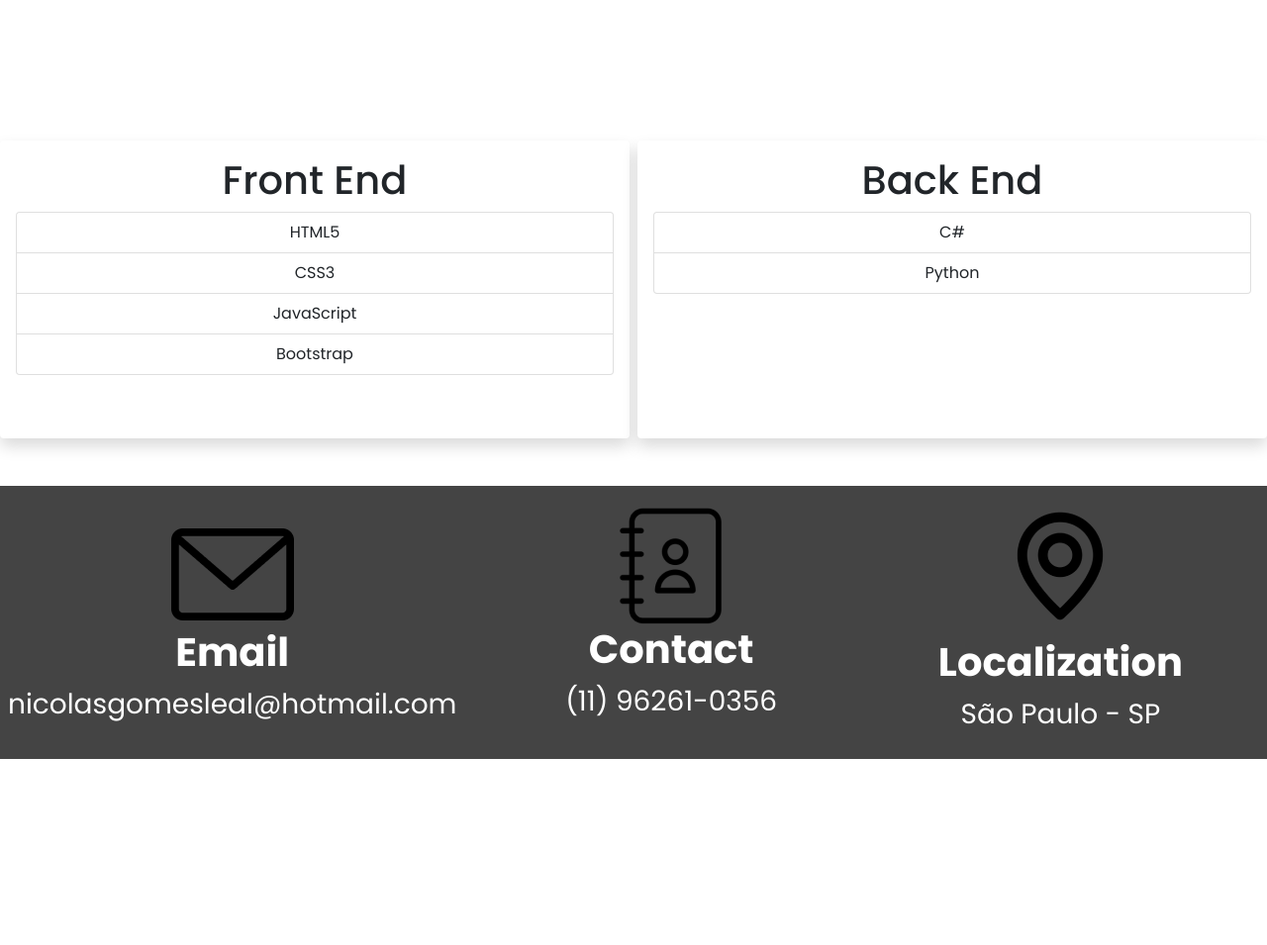
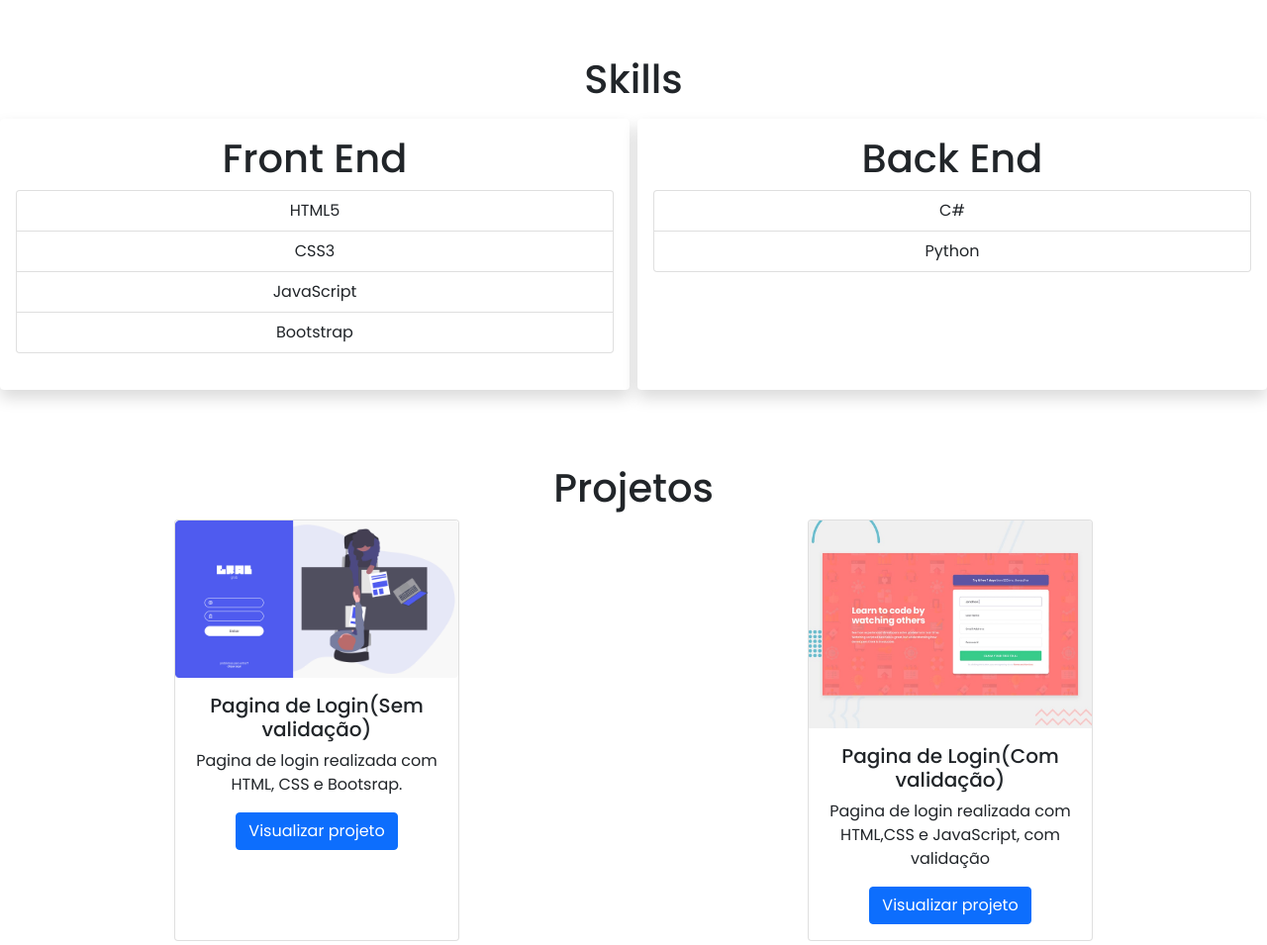
Before and after one commit to NeckBlick/Portif-lio-Responsivo, a plain HTML site: page index.html in a window 1280 px wide. Shown: the part 1640-2595 px from the top of the page at 99% size. Before the commit the page ends 2407 px from the top, so only its background shows below. Drawn offline with Linux system fonts and the light colour scheme.

Commit message:
Merge branch 'master' of https://github.com/NeckBlick/Portif-lio-Responsivo

```diff
--- a/css/style.css
+++ b/css/style.css
@@ -38,3 +38,6 @@ body{
         flex-direction: column;
     }
 }
+.z-index{
+    z-index: 9999;
+}
--- a/index.html
+++ b/index.html
@@ -18,7 +18,7 @@
   </head>
   <body>
     <!-- Header -->
-    <nav class="navbar navbar-expand-lg navbar-dark bg-dark" id="navbar">
+    <nav class="navbar navbar-expand-lg navbar-dark bg-dark position-fixed top w-100 z-index" id="navbar">
       <div class="container-fluid">
         <a class="navbar-brand fs-1 fw-bold" href="#" id="nav-title">Nicolas</a>
         <button
@@ -51,6 +51,11 @@
             <li class="nav-item">
               <a class="nav-link text-white fs-4" href="#skills" id="navtext"
                 >Skills</a
+              >
+            </li>
+            <li class="nav-item">
+              <a class="nav-link text-white fs-4" id="navtext" href="#projects"
+                >Projects</a
               >
             </li>
             <li class="nav-item">
@@ -91,11 +96,12 @@
     </section>
 
     <!-- Skills -->
-    <section id="skills" class="d-flex justify-content-center mt-5 vh-80">
+    <section id="skills" class="d-flex justify-content-center mt-5 mb-5 vh-80">
       <div class="container-fluid d-flex justify-content-center gap-3">
-        <div class="row vw-100 align-items-center gap-2">
+        <div class="row vw-100 align-items-center text-center gap-2">
+          <h1>Skills</h1>
           <div id="coluna1"
-            class="col d-flex flex-column shadow p-3 mb-5 bg-body rounded h-100 w-75"
+            class="col d-flex flex-column shadow p-3 mb-5 bg-body rounded h-75 w-75"
             id="front"
           >
             <p class="h1 text-center">Front End</p>
@@ -107,13 +113,42 @@
             </ul>
           </div>
           <div
-            class="col align-self-center d-flex flex-column shadow p-3 mb-5 bg-body rounded h-100 w-75"
+            class="col align-self-center d-flex flex-column shadow p-3 mb-5 bg-body rounded h-75 w-75"
           >
             <p class="h1 text-center">Back End</p>
             <ul class="list-group text-center">
               <li class="list-group-item">C#</li>
               <li class="list-group-item">Python</li>
             </ul>
+          </div>
+        </div>
+      </div>
+    </section>
+
+    <!-- Projects -->
+    <section id="projects">
+      <div class="container-fluid">
+        <div class="row text-center justify-content-center">
+          <h1>Projetos</h1>
+          <div class="col-6  d-flex justify-content-center">
+            <div class="card" style="width: 18rem;">
+              <img src="img/desktop-design.jpg" class="card-img-top" alt="...">
+              <div class="card-body">
+                <h5 class="card-title">Pagina de Login(Sem validação)</h5>
+                <p class="card-text">Pagina de login realizada com HTML, CSS e Bootsrap.</p>
+                <a href="https://neckblick.github.io/Projects/" class="btn btn-primary">Visualizar projeto</a>
+              </div>
+            </div>
+          </div>
+          <div class="col-6 d-flex justify-content-center">
+            <div class="card" style="width: 18rem;">
+              <img src="img/desktop-preview.jpg" class="card-img-top" alt="...">
+              <div class="card-body">
+                <h5 class="card-title">Pagina de Login(Com validação)</h5>
+                <p class="card-text">Pagina de login realizada com HTML,CSS e JavaScript, com validação</p>
+                <a href="#" class="btn btn-primary">Visualizar projeto</a>
+              </div>
+            </div>
           </div>
         </div>
       </div>
```
Also changed, not shown: img/desktop-design.jpg (added), img/desktop-preview.jpg (added).
